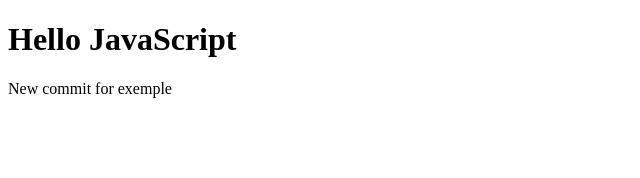
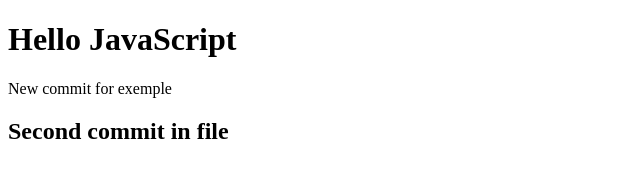
Before and after one commit to asdukalis/udemy_1, a plain HTML site: page index.html in a window 1280 px wide. Shown: the whole page, without its empty margins (0-640 px from the left). Drawn offline with Linux system fonts and the light colour scheme.

Commit message:
second commit

```diff
--- a/index.html
+++ b/index.html
@@ -8,6 +8,7 @@
   <body>
     <h1>Hello JavaScript</h1>
     <p>New commit for exemple</p>
+    <h2>Second commit in file</h2>
     <script src="js/script.js"></script>
   </body>
 </html>
```
